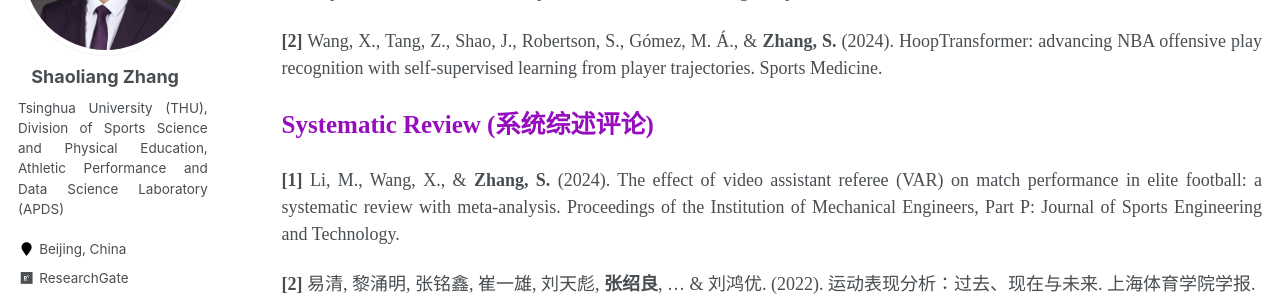
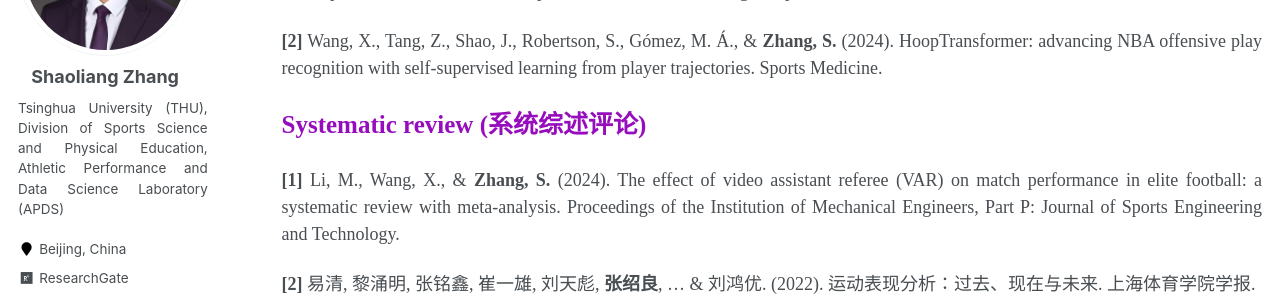
Before and after one commit to sportssuper/ZSL, a Jekyll site: the page built from _pages/publications.md, in a window 1280 px wide and 900 px high, scrolled down 2648 px. Shown: the part 149-449 px from the top of the window. Built offline with Jekyll 4.4.1, drawn with Linux system fonts in a browser that asks for light colours; a script that is not in the unit is left out.

Commit message:
Update publications.md

```diff
--- a/_pages/publications.md
+++ b/_pages/publications.md
@@ -106,7 +106,7 @@ author_profile: true
 **[2]** Wang, X., Tang, Z., Shao, J., Robertson, S., Gómez, M. Á., & **Zhang, S.** (2024). HoopTransformer: advancing NBA offensive play recognition with self-supervised learning from player trajectories. Sports Medicine.
 
 
-<span style="color: #960DBD; font-weight: bold; font-size: 25px;">Systematic Review (系统综述评论)</span>
+<span style="color: #960DBD; font-weight: bold; font-size: 25px;">Systematic review (系统综述评论)</span>
 
 **[1]** Li, M., Wang, X., & **Zhang, S.** (2024). The effect of video assistant referee (VAR) on match performance in elite football: a systematic review with meta-analysis. Proceedings of the Institution of Mechanical Engineers, Part P: Journal of Sports Engineering and Technology.
 
```
